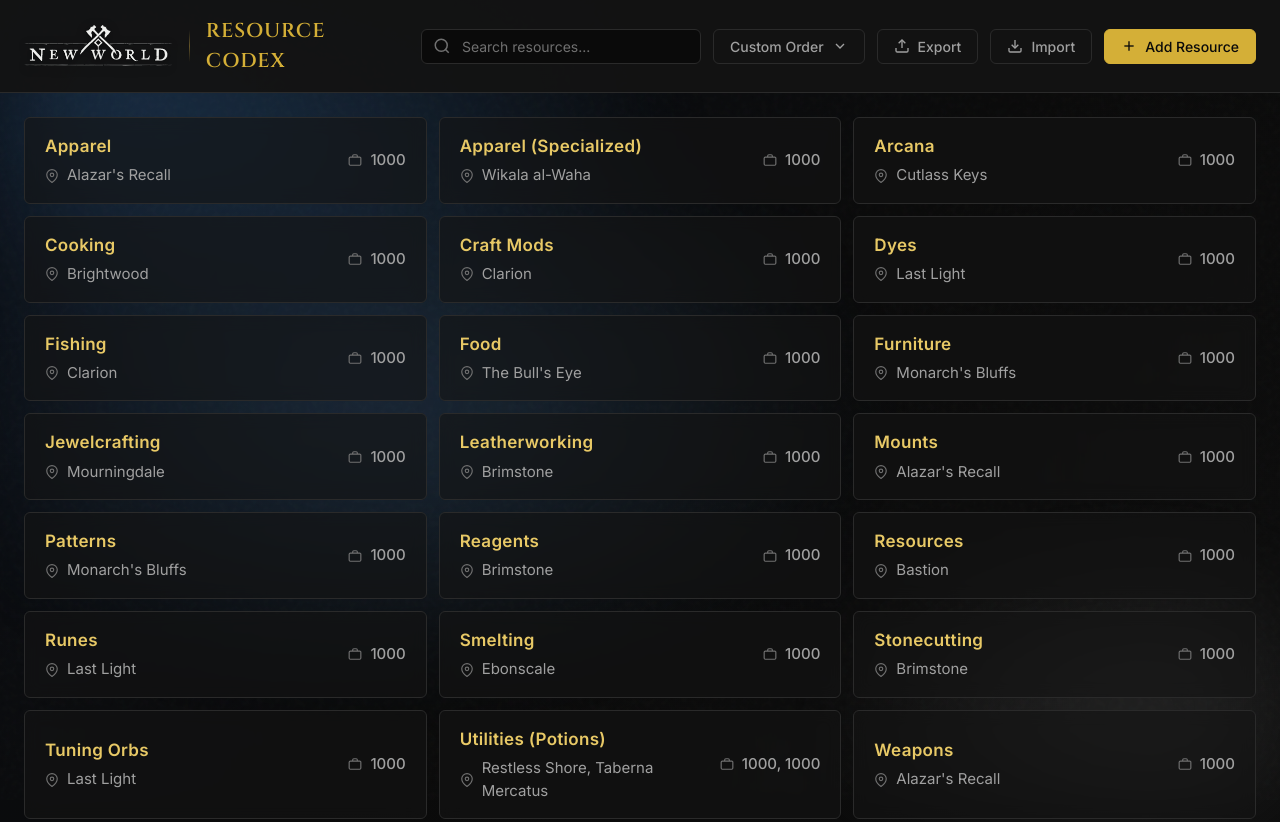
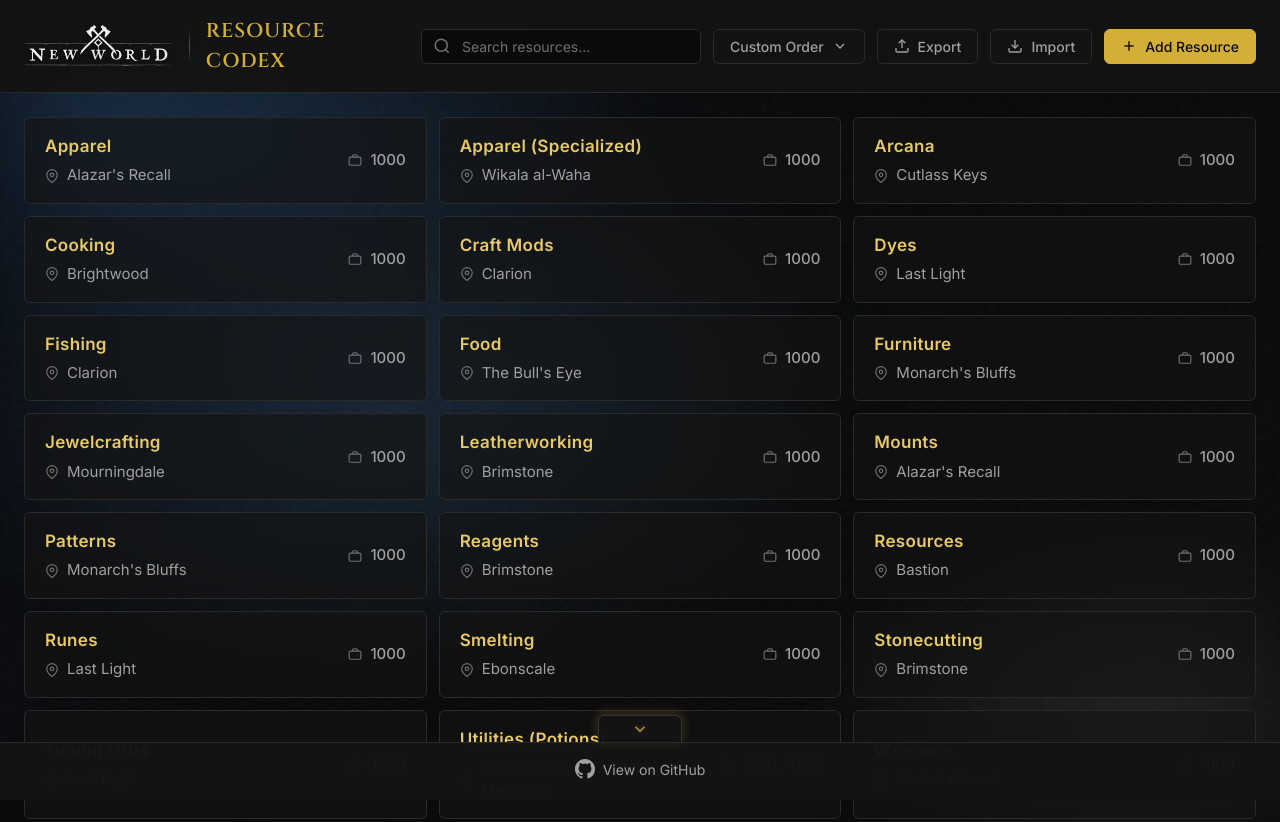
Before and after one commit to pcutillas/NewWorldResourceCodex, a plain HTML site: page index.html in a window 1280 px wide. Shown: the top 822 px of the page. Drawn offline with Linux system fonts and the light colour scheme.

Commit message:
Add "View on GitHub" tab and README

```diff
--- a/index.html
+++ b/index.html
@@ -9,8 +9,6 @@
     <link rel="stylesheet" href="styles.css">
     <link href="https://fonts.googleapis.com/css2?family=Inter:wght@400;500;600;700&family=Cinzel:wght@600&display=swap"
         rel="stylesheet">
-    <script async src="https://pagead2.googlesyndication.com/pagead/js/adsbygoogle.js?client=ca-pub-1959643201148943"
-        crossorigin="anonymous"></script>
 </head>
 
 <body>
@@ -147,6 +145,28 @@
         </div>
     </div>
 
+    <!-- Footer -->
+    <footer class="footer" id="footer">
+        <button class="footer-toggle" id="footerToggle" aria-label="Toggle footer">
+            <svg class="chevron-down" viewBox="0 0 24 24" fill="none" stroke="currentColor" stroke-width="2">
+                <polyline points="6 9 12 15 18 9"></polyline>
+            </svg>
+        </button>
+        <div class="footer-content" id="footerContent">
+            <p>
+                <a href="https://github.com/pcutillas/NewWorldResourceCodex" target="_blank" rel="noopener noreferrer"
+                    class="footer-link">
+                    <svg viewBox="0 0 24 24" fill="currentColor" width="20" height="20"
+                        style="vertical-align: middle; margin-right: 8px;">
+                        <path
+                            d="M12 0C5.37 0 0 5.37 0 12c0 5.31 3.435 9.795 8.205 11.385.6.105.825-.255.825-.57 0-.285-.015-1.23-.015-2.235-3.015.555-3.795-.735-4.035-1.41-.135-.345-.72-1.41-1.23-1.695-.42-.225-1.02-.78-.015-.795.945-.015 1.62.87 1.845 1.23 1.08 1.815 2.805 1.305 3.495.99.105-.78.42-1.305.765-1.605-2.67-.3-5.46-1.335-5.46-5.925 0-1.305.465-2.385 1.23-3.225-.12-.3-.54-1.53.12-3.18 0 0 1.005-.315 3.3 1.23.96-.27 1.98-.405 3-.405s2.04.135 3 .405c2.295-1.56 3.3-1.23 3.3-1.23.66 1.65.24 2.88.12 3.18.765.84 1.23 1.905 1.23 3.225 0 4.605-2.805 5.625-5.475 5.925.435.375.81 1.095.81 2.22 0 1.605-.015 2.895-.015 3.3 0 .315.225.69.825.57A12.02 12.02 0 0024 12c0-6.63-5.37-12-12-12z" />
+                    </svg>
+                    View on GitHub
+                </a>
+            </p>
+        </div>
+    </footer>
+
     <script src="script.js"></script>
 </body>
 
--- a/script.js
+++ b/script.js
@@ -751,5 +751,21 @@
     }
 });
 
+// Footer toggle functionality
+const footer = document.getElementById('footer');
+const footerToggle = document.getElementById('footerToggle');
+
+// Load footer state from localStorage
+const footerCollapsed = localStorage.getItem('footer-collapsed') === 'true';
+if (footerCollapsed) {
+    footer.classList.add('collapsed');
+}
+
+footerToggle.addEventListener('click', () => {
+    footer.classList.toggle('collapsed');
+    const isCollapsed = footer.classList.contains('collapsed');
+    localStorage.setItem('footer-collapsed', isCollapsed);
+});
+
 // Initialize app
 init();
--- a/styles.css
+++ b/styles.css
@@ -323,6 +323,8 @@
 .main {
     flex: 1;
     padding: var(--spacing-xl);
+    padding-bottom: 80px;
+    /* Space for footer */
 }
 
 .container {
@@ -843,6 +845,103 @@
     font-size: 0.9375rem;
 }
 
+/* ========== FOOTER ========== */
+.footer {
+    position: fixed;
+    bottom: 0;
+    left: 0;
+    right: 0;
+    background: rgba(20, 20, 20, 0.98);
+    border-top: 1px solid var(--color-border);
+    z-index: 90;
+    transition: transform 0.3s cubic-bezier(0.4, 0, 0.2, 1);
+}
+
+.footer.collapsed {
+    transform: translateY(100%);
+}
+
+.footer-toggle {
+    position: absolute;
+    top: -28px;
+    left: 50%;
+    transform: translateX(-50%);
+    background: rgba(20, 20, 20, 0.98);
+    border: 1px solid var(--color-border-light);
+    border-bottom: 1px solid var(--color-border);
+    border-radius: var(--radius-md) var(--radius-md) 0 0;
+    padding: 0.25rem 2rem;
+    cursor: pointer;
+    color: var(--color-gold-dark);
+    transition: all 0.2s;
+    display: flex;
+    align-items: center;
+    justify-content: center;
+    box-shadow: 0 -2px 8px rgba(212, 175, 55, 0.15);
+    animation: footerTabPulse 3s ease-in-out infinite;
+}
+
+@keyframes footerTabPulse {
+
+    0%,
+    100% {
+        box-shadow: 0 -2px 8px rgba(212, 175, 55, 0.15);
+    }
+
+    50% {
+        box-shadow: 0 -2px 12px rgba(212, 175, 55, 0.25);
+    }
+}
+
+.footer-toggle:hover {
+    background: var(--color-surface-hover);
+    color: var(--color-gold-light);
+    border-color: var(--color-gold-dark);
+    box-shadow: 0 -2px 16px rgba(212, 175, 55, 0.35);
+    animation: none;
+    transform: translateX(-50%) translateY(-2px);
+}
+
+.footer-toggle svg {
+    width: 18px;
+    height: 18px;
+    transition: transform 0.3s cubic-bezier(0.4, 0, 0.2, 1);
+    filter: drop-shadow(0 0 2px rgba(212, 175, 55, 0.3));
+}
+
+.footer.collapsed .footer-toggle {
+    border-bottom: none;
+}
+
+.footer.collapsed .footer-toggle svg {
+    transform: rotate(180deg);
+}
+
+.footer-content {
+    max-width: 1600px;
+    margin: 0 auto;
+    text-align: center;
+    padding: var(--spacing-lg) var(--spacing-xl);
+}
+
+.footer-content p {
+    margin: 0;
+    color: var(--color-text-secondary);
+    font-size: 0.875rem;
+}
+
+.footer-link {
+    display: inline-flex;
+    align-items: center;
+    color: var(--color-text-secondary);
+    text-decoration: none;
+    transition: color 0.2s;
+}
+
+.footer-link:hover {
+    color: var(--color-gold-light);
+}
+
 /* ========== RESPONSIVE ========== */
 @media (max-width: 1200px) {
     .header-content {
```
Also changed, not shown: 1 other file.
